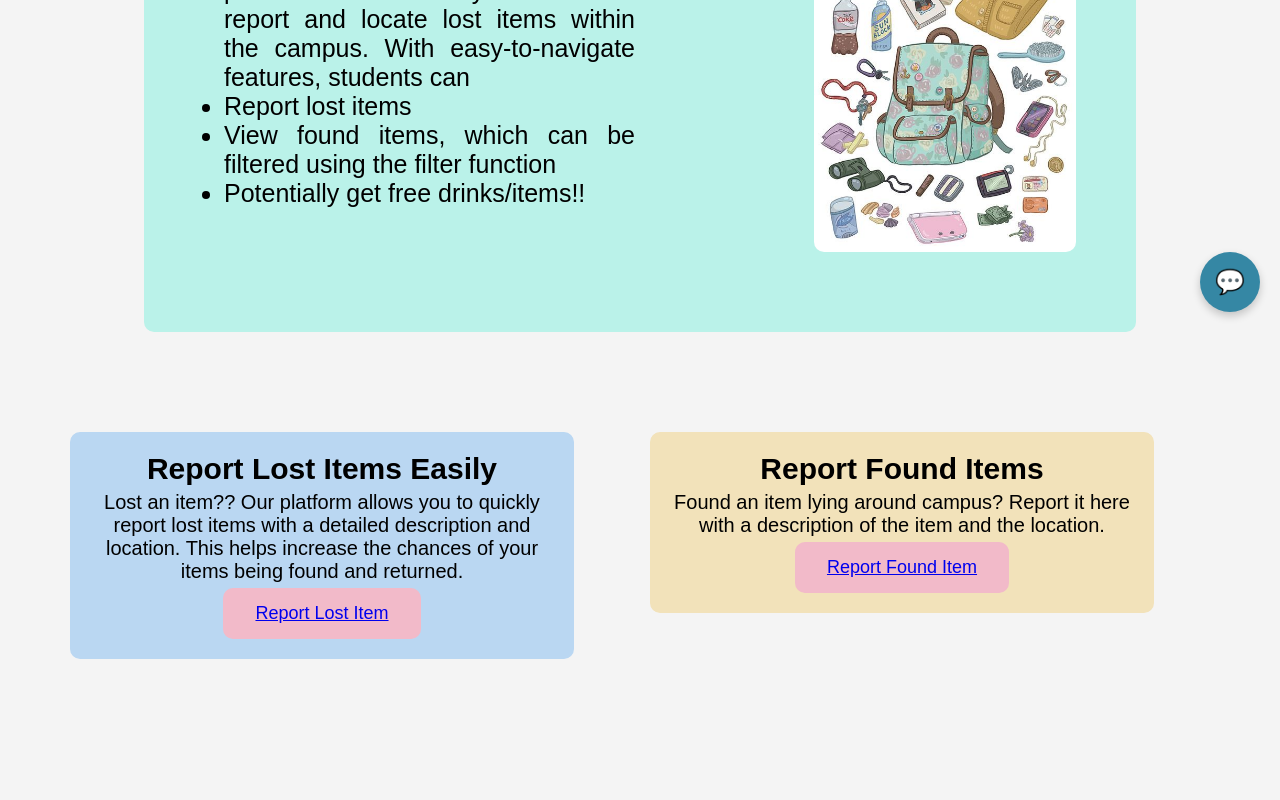
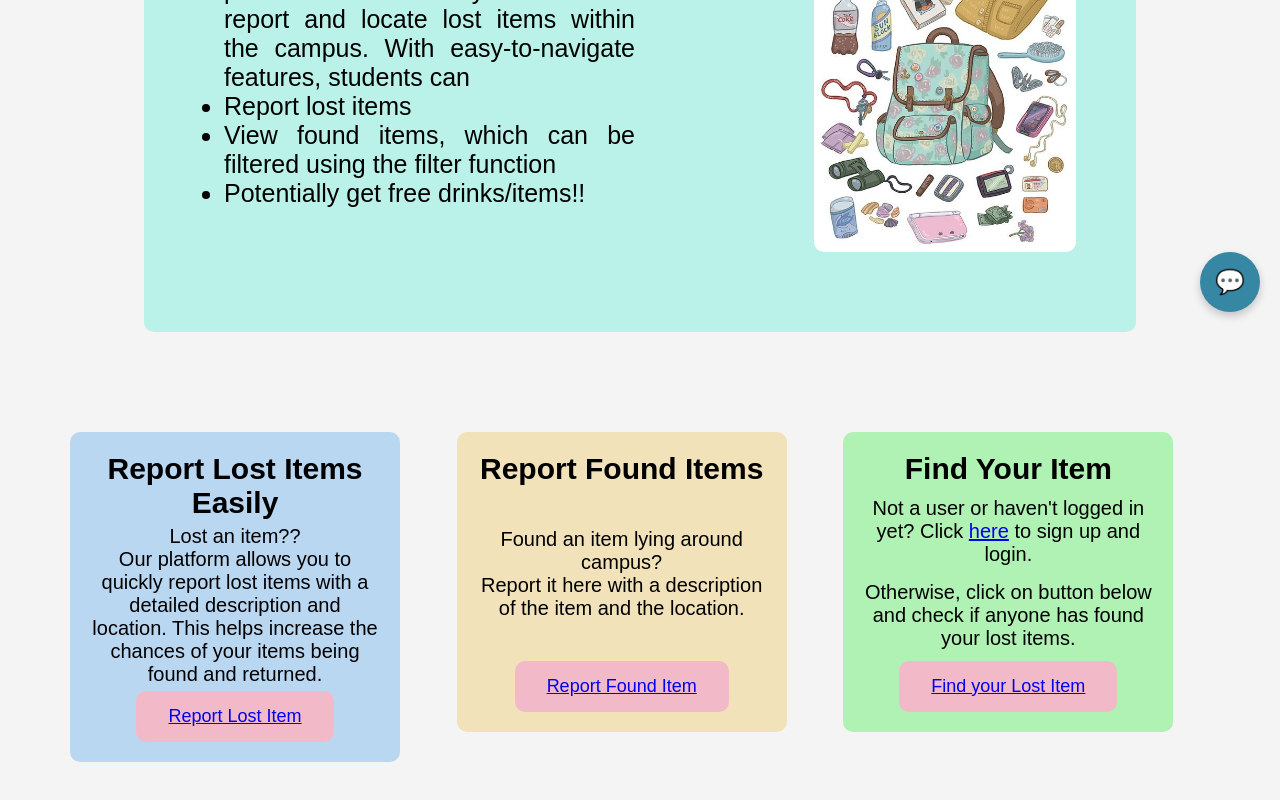
Before and after one commit to Michellecsds/lost-and-found, a React (Create React App) app: page / in a window 1280 px wide. Shown: the part 468-1268 px from the top of the page. Before the commit the page ends 1207 px from the top, so only its background shows below. Built offline with nearby package versions, Linux system fonts and the light colour scheme; no server answers.

Commit message:
modify home page

```diff
--- a/src/components/home.css
+++ b/src/components/home.css
@@ -58,12 +58,13 @@ font-family: Arial, sans-serif;
     flex: 1; /* Make both child divs take equal space */
     margin: 0 10px; /* Add margin between the child divs */
 }
-.first, .second{
+.first, .second, .third{
     border-radius: 5px;
     display: flex;
     flex-direction: column;
     justify-content: space-between;
     padding: 20px;
+    min-height: 300px;
 }
 .first{
     background-color: #BAD7F2;
@@ -72,6 +73,11 @@ font-family: Arial, sans-serif;
 }
 .second{
     background-color: #F2E2BA;
+    border-radius: 0.5rem;
+    max-width: 90%;
+}
+.third{
+    background-color: #b0f2b4;
     border-radius: 0.5rem;
     max-width: 90%;
 }
--- a/src/components/home.js
+++ b/src/components/home.js
@@ -1,7 +1,7 @@
 // src/components/Home.js
 import React from "react";
 import "./home.css";
-import { Link } from 'react-router-dom';
+import { Link } from "react-router-dom";
 import myImage from "../images/e7b2ce0dae12eb4726b83cee0d0009c5.jpg";
 
 function Home() {
@@ -28,7 +28,7 @@ function Home() {
             </p>
           </div>
           <div class="image">
-            <img src={myImage} class="homeImage" alt = "img"></img>
+            <img src={myImage} class="homeImage" alt="img"></img>
           </div>
         </div>
       </div>
@@ -38,18 +38,36 @@ function Home() {
             <div class="first">
               <h2>Report Lost Items Easily</h2>
               <p>
-              Lost an item?? Our platform allows you to quickly report lost items with a detailed description and location. This helps increase the chances of your items being found and returned.
+                Lost an item?? <br></br>Our platform allows you to quickly report lost
+                items with a detailed description and location. This helps
+                increase the chances of your items being found and returned.
               </p>
-              <button type="button" class = "button"><Link to="/Report">Report Lost Item</Link></button>
+              <button type="button" class="button">
+                <Link to="/Report">Report Lost Item</Link>
+              </button>
             </div>
           </div>
           <div class="child">
             <div class="second">
               <h2>Report Found Items</h2>
               <p>
-              Found an item lying around campus? Report it here with a description of the item and the location.
+                Found an item lying around campus? <br></br> Report it here with a
+                description of the item and the location.
               </p>
-              <button type="button" class = "button"><Link to="/Find">Report Found Item</Link></button>
+              <button type="button" class="button">
+                <Link to="/Find">Report Found Item</Link>
+              </button>
+            </div>
+          </div>
+          <div class="child">
+            <div class="third">
+              <h2>Find Your Item</h2>
+              <p>
+                Not a user or haven't logged in yet? Click <Link to="/Login">here</Link> to sign up and login. </p> <p>Otherwise, click on button below and check if anyone has found your lost items.
+              </p>
+              <button type="button" class="button">
+                <Link to="/History">Find your Lost Item</Link>
+              </button>
             </div>
           </div>
         </div>
```
